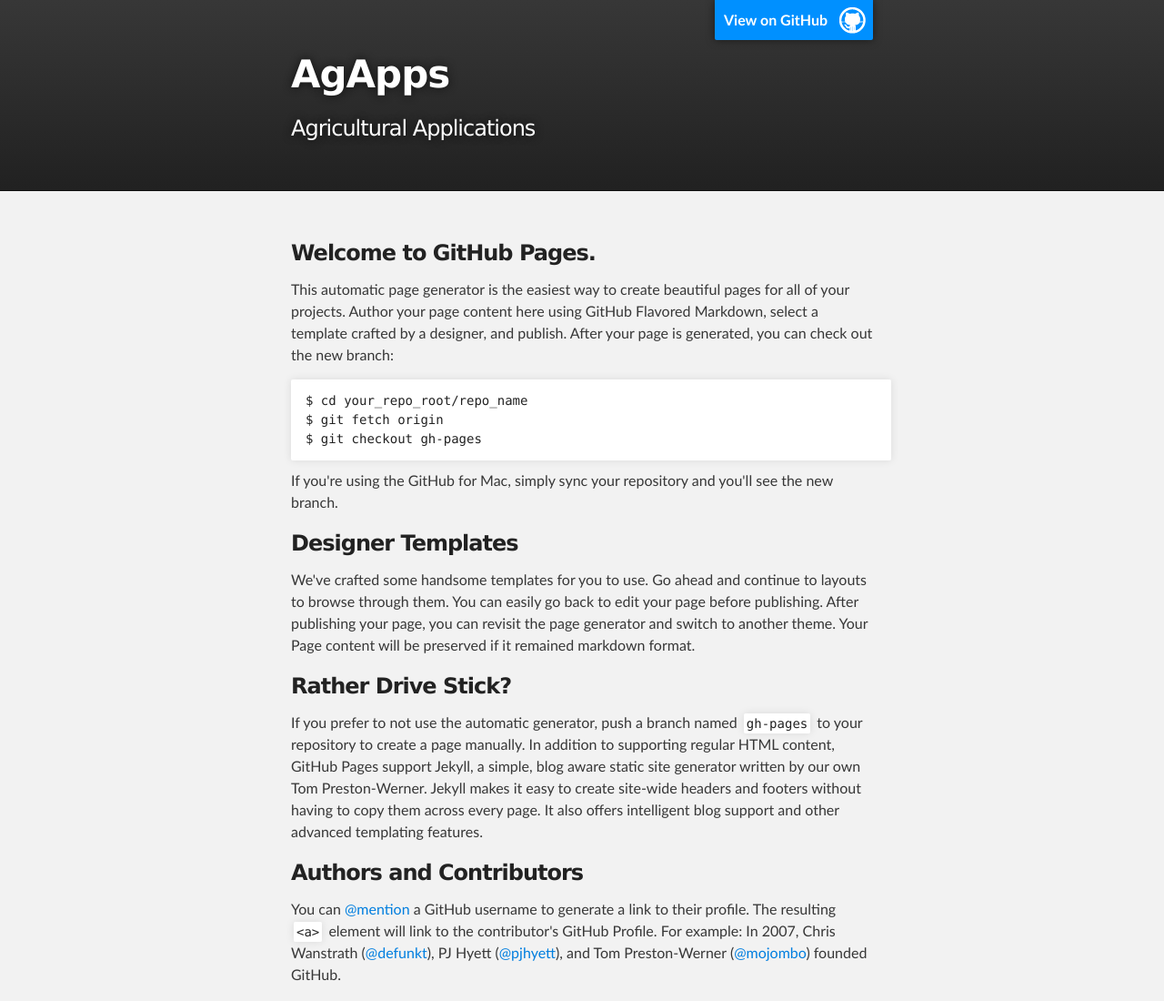
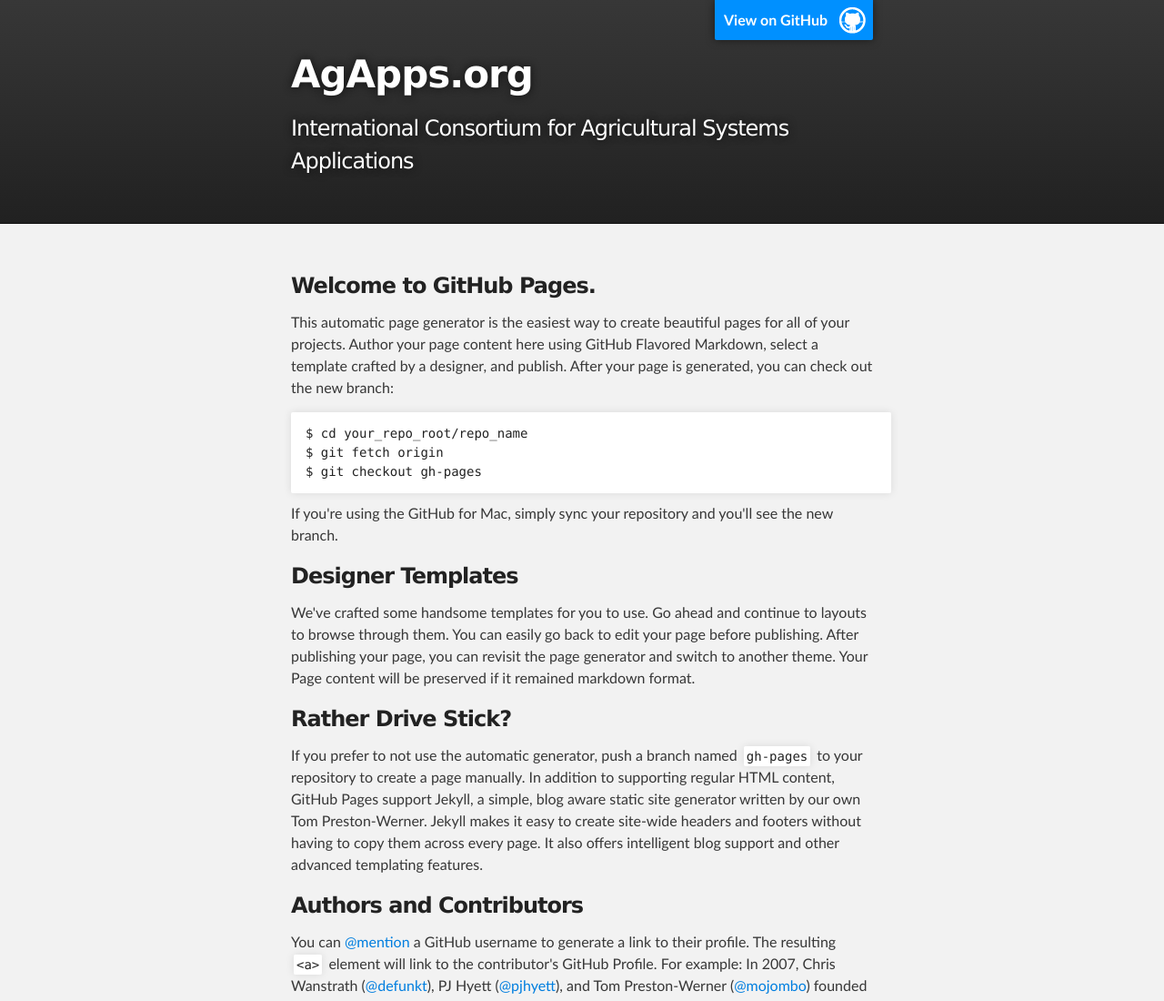
Before and after one commit to agapps/agapps.github.com, a plain HTML site: page index.html in a window 1280 px wide. Shown: the top 1100 px of the page at 91% size. Drawn offline with Linux system fonts and the light colour scheme.

Commit message:
Update index.html

```diff
--- a/index.html
+++ b/index.html
@@ -18,8 +18,8 @@
         <header class="inner">
           <a id="forkme_banner" href="https://github.com/agapps">View on GitHub</a>
 
-          <h1 id="project_title">AgApps</h1>
-          <h2 id="project_tagline">Agricultural Applications</h2>
+          <h1 id="project_title">AgApps.org</h1>
+          <h2 id="project_tagline">International Consortium for Agricultural Systems Applications</h2>
 
         </header>
     </div>
```
